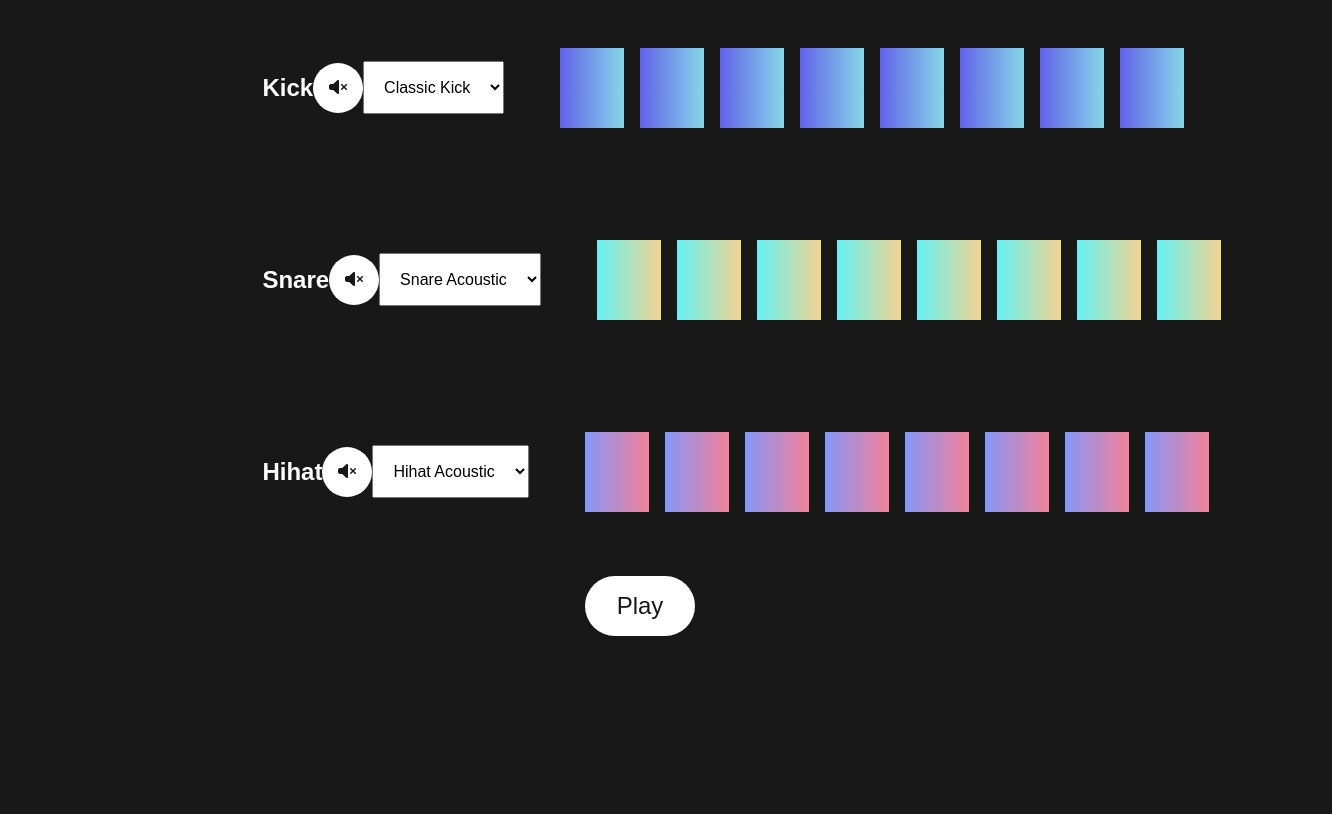
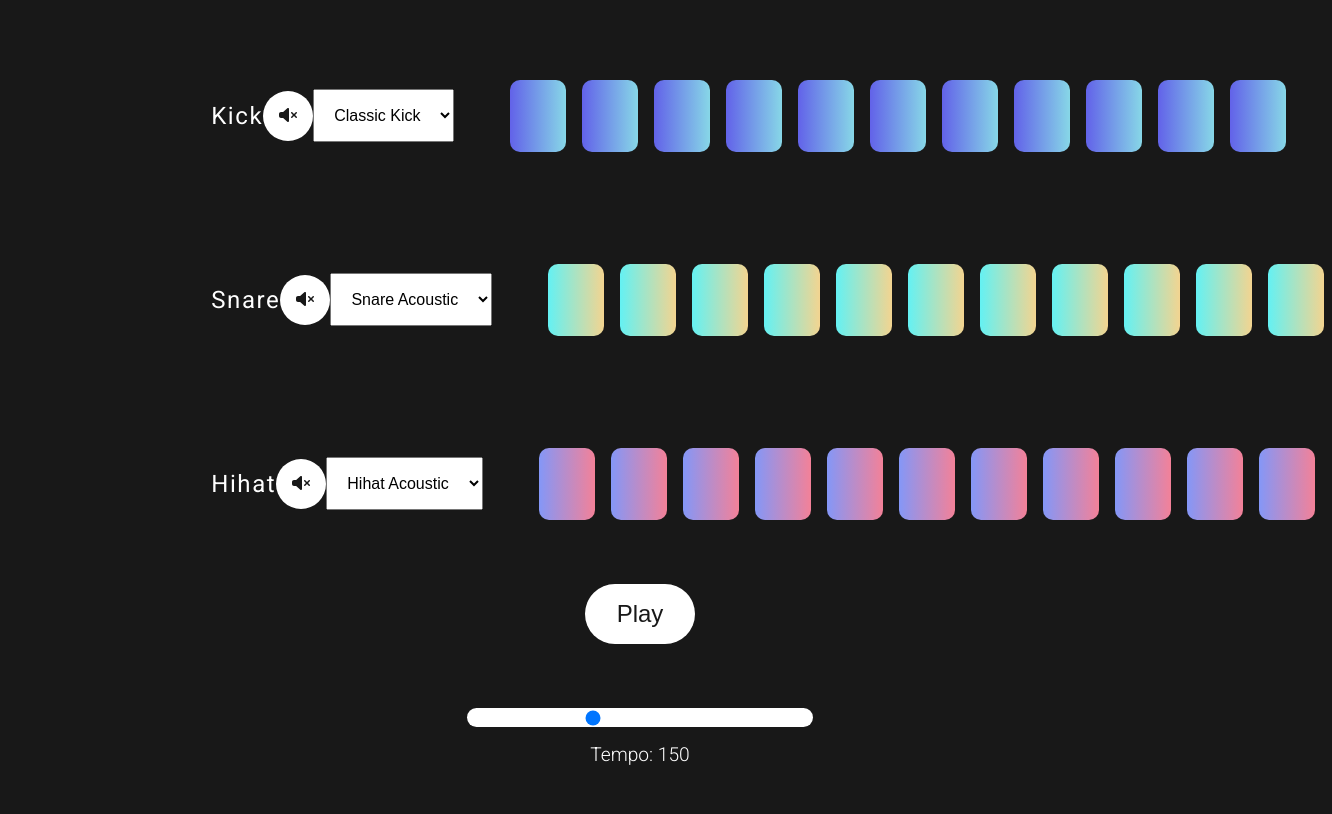
Before and after one commit to gabriela-caeiro/BeatMaker, a plain HTML site: page index.html in a window 1280 px wide. Shown: the part 165-979 px from the top of the page, 1332 px wide, since content can reach past the window. Before the commit the page ends 801 px from the top, so only its background shows below. Drawn offline with Linux system fonts and the light colour scheme.

Commit message:
Final commit

```diff
--- a/app.js
+++ b/app.js
@@ -13,12 +13,13 @@ class Drumkit {
 		this.isPlaying = null;
 		this.selects = document.querySelectorAll("select");
 		this.muteBtns = document.querySelectorAll(".mute");
+		this.tempoSlider = document.querySelector(".tempo-slider");
 	}
 	activePad() {
 		this.classList.toggle("active");
 	}
 	repeat() {
-		let step = this.index % 8;
+		let step = this.index % 11;
 		const activeBars = document.querySelectorAll(`.b${step}`);
 		//Loop over  pads
 		activeBars.forEach((bar) => {
@@ -108,6 +109,19 @@ class Drumkit {
 			}
 		}
 	}
+	changeTempo(e){
+		const tempoText = document.querySelector(".tempo-nr");
+		tempoText.innerText = e.target.value;
+	}
+	updateTempo(e){
+		this.bpm = e.target.value;
+		clearInterval(this.isPlaying);
+		this.isPlaying = null;
+		const playBtn = document.querySelector(".play");
+		if(playBtn.classList.contains("active")){
+			this.start();
+		}
+	}
 }
 
 const drumkit = new Drumkit();
@@ -137,3 +151,11 @@ drumkit.muteBtns.forEach((btn) => {
 		drumkit.mute(e);
 	});
 });
+
+drumkit.tempoSlider.addEventListener("input", function(e) {
+	drumkit.changeTempo(e)
+});
+
+drumkit.tempoSlider.addEventListener("change", function(e) {
+	drumkit.updateTempo(e)
+});
--- a/index.html
+++ b/index.html
@@ -12,7 +12,7 @@
     <title>BeatMaker</title>
 </head>
 <body>
-
+<div class="container">
     <div class="sequencer">
     <header>
         <img src="./logo.png" alt="logo" class="logo">
@@ -39,6 +39,9 @@
                 <div class="pad kick-pad b5"></div>
                 <div class="pad kick-pad b6"></div>
                 <div class="pad kick-pad b7"></div>
+                <div class="pad kick-pad b8"></div>
+                <div class="pad kick-pad b9"></div>
+                <div class="pad kick-pad b10"></div>
             </div>
         </div>
 
@@ -63,6 +66,9 @@
                 <div class="pad snare-pad b5"></div>
                 <div class="pad snare-pad b6"></div>
                 <div class="pad snare-pad b7"></div>
+                <div class="pad snare-pad b8"></div>
+                <div class="pad snare-pad b9"></div>
+                <div class="pad snare-pad b10"></div>
             </div>
         </div>
 
@@ -86,11 +92,18 @@
                 <div class="pad hihat-pad b5"></div>
                 <div class="pad hihat-pad b6"></div>
                 <div class="pad hihat-pad b7"></div>
+                <div class="pad hihat-pad b8"></div>
+                <div class="pad hihat-pad b9"></div>
+                <div class="pad hihat-pad b10"></div>
             </div>
         </div>
 
     <button class="play">Play</button>
+    <div class="tempo">
+        <input type="range" class = "tempo-slider" min="20" max="300" value="120">
+        <p>Tempo: <span class="tempo-nr">150</span></p>
     </div>
+</div>
     <audio class="kick-sound" src="./sounds/kick-classic.wav"></audio>
     <audio class="snare-sound" src="./sounds/snare-acoustic01.wav"></audio>
     <audio class="hihat-sound" src="./sounds/hihat-acoustic01.wav"></audio>
--- a/style.css
+++ b/style.css
@@ -7,10 +7,15 @@
 body{
     font-family: sans-serif;
     background-color: rgb(24, 24, 24);
+
 }
 
 i,svg{
     pointer-events: none;
+}
+.container{
+    width: 90%;
+    margin: auto;
 }
 header{
     display: flex;
@@ -23,18 +28,24 @@ h1{
     color: white;
     font-family: Roboto, sans-serif;
     font-weight: 300;
+    margin-top: 2rem;
 }
 h2{
     color: white;
+    font-weight: 400;
+    letter-spacing: 0.1rem;
+    font-family: Roboto, sans-serif;
 }
 .logo{
     width: 20%;
+    margin-top: 2rem;
 }
 .kick-pad, .snare-pad, .hihat-pad{
-    width: 4rem;
-    height: 5rem;
+    width: 3.5rem;
+    height: 4.5rem;
     margin: 1rem 0.5rem;
     cursor: pointer;
+    border-radius: 10px;
 }
 
 .kick-pad{
@@ -45,6 +56,7 @@ h2{
 .snare-pad{
     background: rgb(100, 241, 243);
     background: linear-gradient(90deg, rgb(100, 241, 243) 0%, rgb(243, 212, 144) 100%);
+
 }
 
 .hihat-pad{
@@ -61,6 +73,7 @@ background: linear-gradient(90deg, rgb(132, 151, 247) 0%, rgb(243, 129, 152) 100
 .snare-pad.active{
     background: rgb(34,193,195);
     background: linear-gradient(90deg, rgb(2, 246, 250) 0%, rgb(252, 172, 0) 100%);
+    border: 1px solid rgb(243, 212, 144);
 }
 
 .hihat-pad.active{
@@ -69,8 +82,6 @@ background: linear-gradient(90deg, rgb(132, 151, 247) 0%, rgb(243, 129, 152) 100
 }
 .sequencer{
     display: flex;
-    min-height: 90vh;
-    width: 80vw;;
     flex-direction: column;
     align-items: center;
     justify-content: center;
@@ -97,6 +108,7 @@ background: linear-gradient(90deg, rgb(132, 151, 247) 0%, rgb(243, 129, 152) 100
     align-items: center;
     flex: 1;
     margin: 0rem 2rem;
+
     padding-right: 1rem;
 }
 .controls button{
@@ -108,6 +120,7 @@ background: linear-gradient(90deg, rgb(132, 151, 247) 0%, rgb(243, 129, 152) 100
     cursor: pointer;
     border-radius: 50%;
     transition: all 0.5s ease;
+
 }
 
 .pad{
@@ -132,14 +145,39 @@ background: linear-gradient(90deg, rgb(132, 151, 247) 0%, rgb(243, 129, 152) 100
 select{
     padding: 1rem;
     font-size: 1rem;
+
 }
 .mute.active{
     background-color: rgb(139, 139, 139)
 }
 
+.tempo{
+    margin: 3rem;
+    width: 30%;
+
+}
+
+.tempo-slider{
+    padding: 0.1rem;
+    -webkit-appearance: none;
+    margin: 1rem 0rem;
+    width: 100%;
+    position: relative;
+    cursor: pointer;
+    border-radius: 1rem;
+}
+
+.tempo p{
+    color: white;
+    font-size: 1.2rem;
+    font-family: Roboto, sans-serif;
+    font-weight: 300;
+    text-align: center;
+}
 @keyframes playTrack{
     from {
         transform: scale(1);
+
     }to{
         transform: scale(1.2);
     }
```
